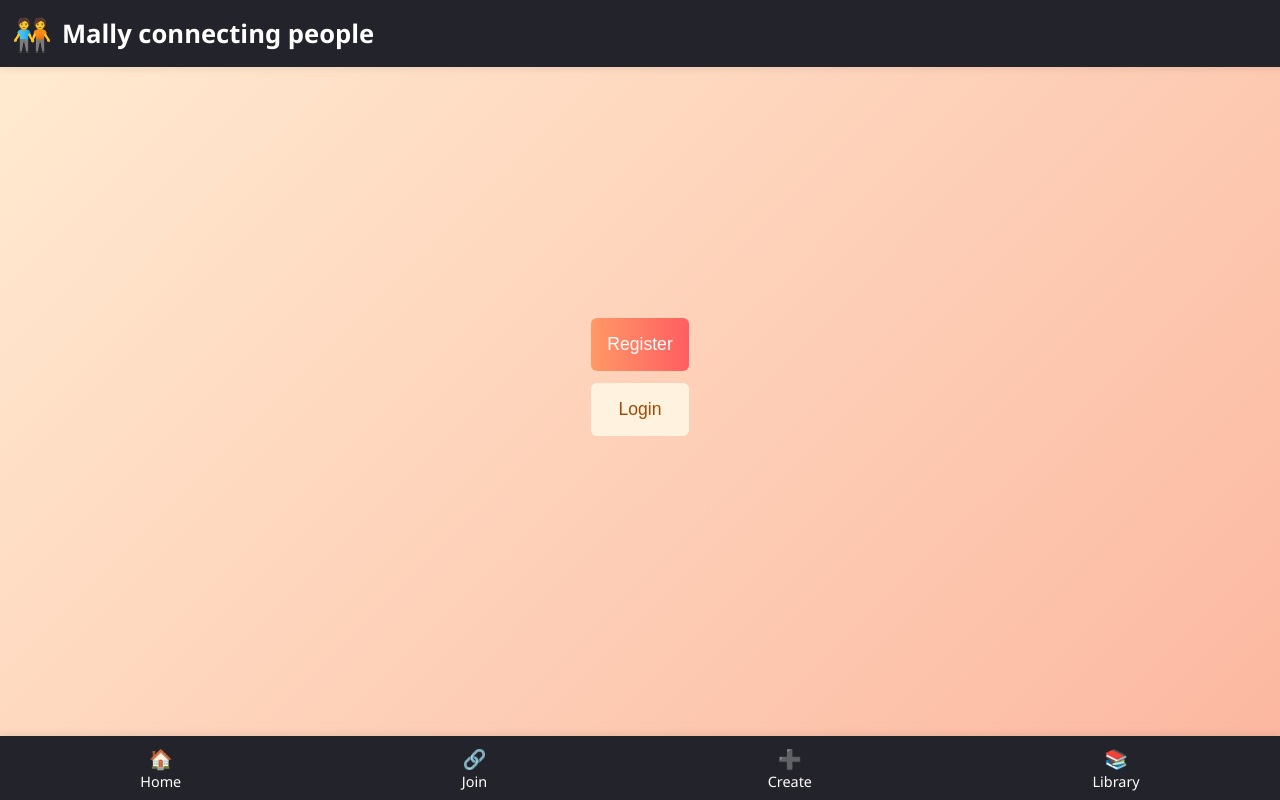
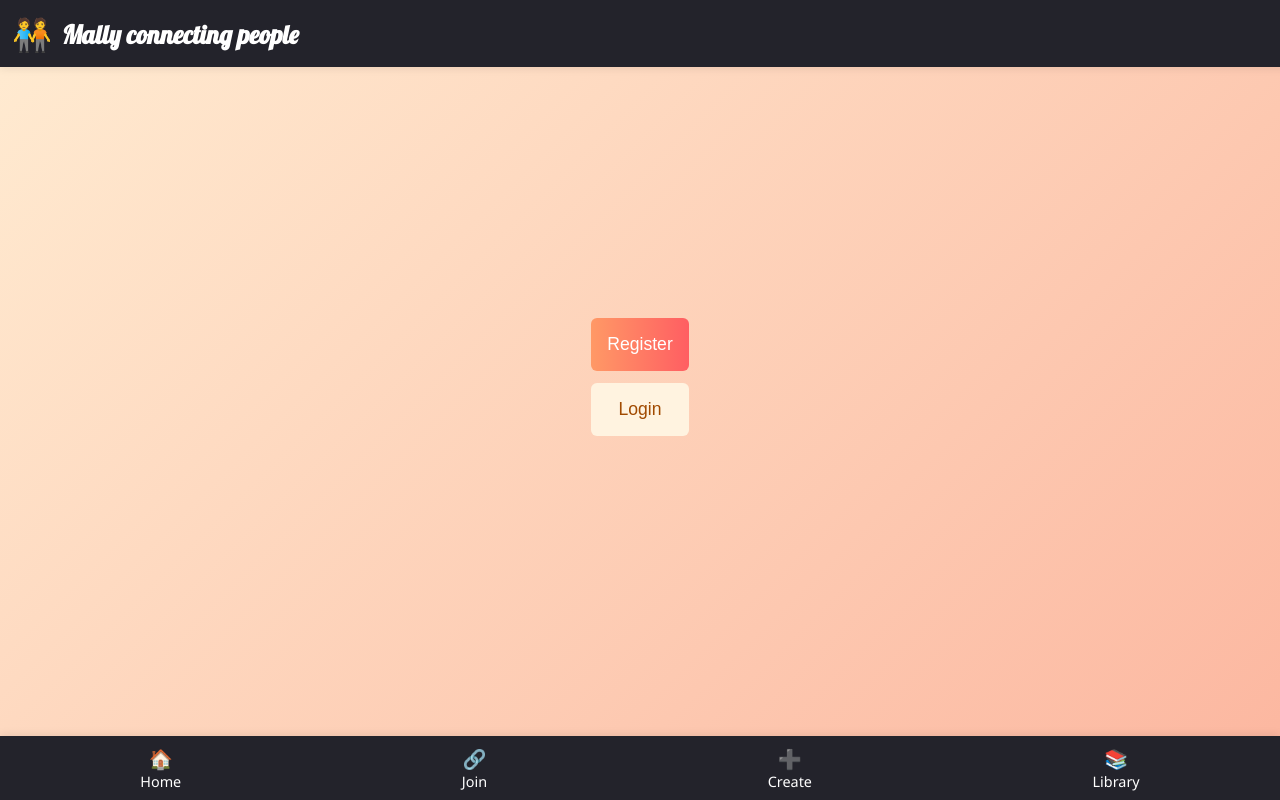
Before and after one commit to annabtest/my-bar-app, a plain HTML site: page index.html in a window 1280 px wide. Drawn offline with Linux system fonts and the light colour scheme.

Commit message:
Add files via upload

```diff
--- a/index.html
+++ b/index.html
@@ -5,11 +5,12 @@
     <meta name="viewport" content="width=device-width, initial-scale=1.0">
     <title>Kelly's Web GUI</title>
     <link rel="stylesheet" href="css/style.css">
+    <link href="https://fonts.googleapis.com/css?family=Lobster&display=swap" rel="stylesheet">
 </head>
 <body>
     <header id="mainHeader" style="background:#23232b;color:#fff;display:flex;align-items:center;justify-content:space-between;padding:12px 20px 12px 12px;box-shadow:0 2px 8px rgba(0,0,0,0.08);position:fixed;top:0;left:0;width:100vw;z-index:1100;">
       <div style="display:flex;align-items:center;font-size:1.6rem;font-weight:700;gap:10px;">
-        <span style="font-size:2rem;">🧑‍🤝‍🧑</span> Mally connecting people
+        <span style="font-size:2rem;">🧑‍🤝‍🧑</span> <span style="font-family:'Lobster',cursive;">Mally connecting people</span>
       </div>
       <button id="headerLogoutBtn" style="background:#ff5e62;color:#fff;border:none;border-radius:8px;padding:8px 18px;font-size:1rem;font-weight:600;cursor:pointer;box-shadow:0 2px 8px rgba(255,94,98,0.10);display:none;">Logout</button>
     </header>
@@ -45,7 +46,7 @@
     <div id="adminPanel" style="display:none;">
         <button id="deleteAllBtn" style="background:#d84315;color:#fff;padding:10px 24px;border:none;border-radius:8px;font-size:1rem;font-weight:600;cursor:pointer;margin-bottom:24px;">Delete All Users and Choices</button>
     </div>
-    <div id="trademark">Mally connection people</div>
+    <div id="trademark" style="font-family:'Lobster',cursive;">Mally connecting people</div>
     <div id="mapModal" class="modal">
         <div class="modal-content">
             <span class="close" id="closeMapModal">&times;</span>
```
